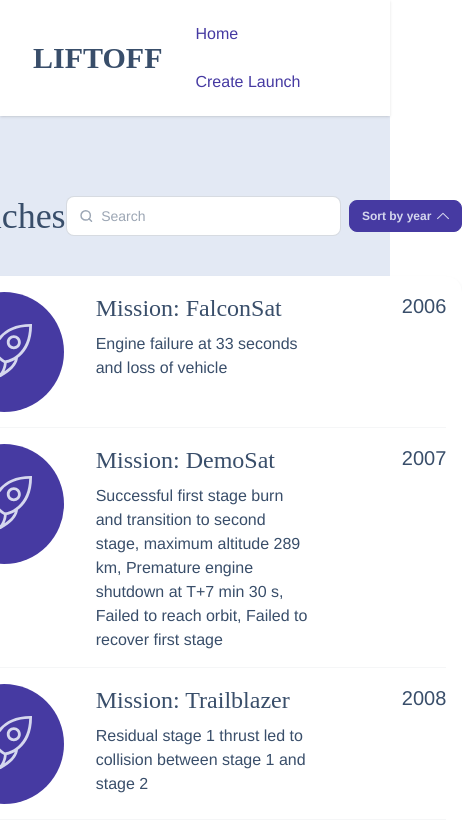
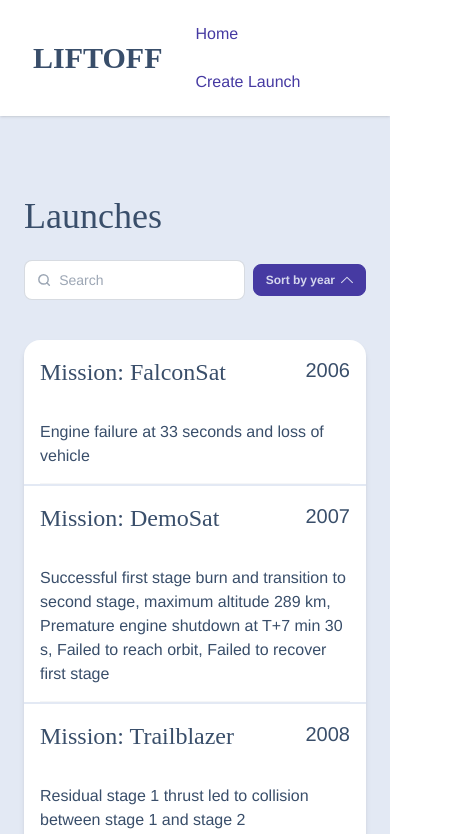
Before and after one commit to allisonhamelin/liftoff, a Vue app: page / in a window 390 px wide. Shown: the top 834 px of the page, 462 px wide, since content can reach past the window. Built offline with nearby package versions, Linux system fonts and the light colour scheme; the HTML template or start-up script is replaced by a standard one.

Commit message:
Improve responsiveness of Home and Launch views

```diff
--- /dev/null
+++ b/src/components/RocketImage.vue
@@ -0,0 +1,14 @@
+<template>
+  <div class="bg-secondary rounded-full size-22 sm:size-30 flex justify-center items-center">
+    <IconRocket class="size-10 sm:size-14 text-secondary-content" />
+  </div>
+</template>
+
+<script lang="ts">
+import { defineComponent } from 'vue'
+import IconRocket from '@/components/icons/IconRocket.vue'
+
+export default defineComponent({
+  components: { IconRocket },
+})
+</script>
--- a/src/views/CreateLaunchView.vue
+++ b/src/views/CreateLaunchView.vue
@@ -63,14 +63,20 @@
                   @input="onChange"
                 />
               </fieldset>
-              <div class="flex justify-end gap-6 items-center mt-4">
-                <span v-if="success" class="text-success flex text-base items-center gap-2">
-                  Added <IconCheck class="size-4" />
-                </span>
-                <button class="btn btn-secondary w-40" type="submit" :disabled="busy">
-                  Submit
+              <div class="flex justify-end items-center mt-4">
+                <!-- <button class="btn btn-secondary w-40" :disabled="busy" @click="resetForm">
+                  Cancel
                   <span v-if="busy" class="loading loading-spinner" />
-                </button>
+                </button> -->
+                <div class="flex gap-6">
+                  <span v-if="success" class="text-success flex text-base items-center gap-2">
+                    Added <IconCheck class="size-4" />
+                  </span>
+                  <button class="btn btn-primary w-40" type="submit" :disabled="busy">
+                    Submit
+                    <span v-if="busy" class="loading loading-spinner" />
+                  </button>
+                </div>
               </div>
             </form>
           </div>
--- a/src/views/HomeView.vue
+++ b/src/views/HomeView.vue
@@ -1,10 +1,10 @@
 <template>
   <BaseLayout>
     <div class="w-[1280px] flex flex-col py-20 h-full">
-      <div class="flex justify-between mb-10">
+      <div class="flex justify-between mb-10 gap-x-10 gap-y-6 flex-wrap">
         <h1 class="text-4xl">Launches</h1>
         <div class="flex gap-2 items-center">
-          <label class="input w-80">
+          <label class="input w-60 md:w-80">
             <IconSearch class="size-4" />
             <input type="search" placeholder="Search" @input="onSearch" />
           </label>
@@ -18,21 +18,19 @@
         </div>
       </div>
       <ul class="list bg-base-100 rounded-box shadow-md">
-        <li v-for="item in launchesInView" :key="item.id">
-          <RouterLink :to="`/launches/${item.id}`" class="list-row grid-cols-[3fr_1fr]">
-            <div class="flex gap-8">
-              <div
-                class="bg-secondary rounded-full size-30 flex justify-center items-center shrink-0"
-              >
-                <IconRocket class="size-14 text-secondary-content" />
+        <li
+          v-for="item in launchesInView"
+          :key="item.id"
+          class="not-last:[&_a]:rounded-b-none not-last:[&_a]:border-b-2 not-last:[&_a]:border-base-300"
+        >
+          <RouterLink :to="`/launches/${item.id}`" class="list-row flex flex-row">
+            <RocketImage class="hidden md:flex shrink-0" />
+            <div class="flex flex-col w-full">
+              <div class="flex justify-between w-full mb-6 md:mb-4 gap-4">
+                <h2 class="text-2xl mb-2">Mission: {{ item.mission_name || item.id }}</h2>
+                <p class="text-xl shrink-0">{{ item.launch_year }}</p>
               </div>
-              <div class="flex flex-col">
-                <h2 class="text-2xl mb-2">Mission: {{ item.mission_name || item.id }}</h2>
-                <p class="text-base font-light">{{ item.details }}</p>
-              </div>
-            </div>
-            <div class="flex flex-col items-end justify-between">
-              <p class="text-xl">{{ item.launch_year }}</p>
+              <p class="text-base font-light">{{ item.details }}</p>
             </div>
           </RouterLink>
         </li>
@@ -46,8 +44,8 @@
 import { defineComponent } from 'vue'
 import BaseLayout from '@/components/layout/BaseLayout.vue'
 import IconArrowDown from '@/components/icons/IconChevronDown.vue'
-import IconRocket from '@/components/icons/IconRocket.vue'
 import IconSearch from '@/components/icons/IconSearch.vue'
+import RocketImage from '@/components/RocketImage.vue'
 import ScrollTrigger from '@/components/ScrollTrigger.vue'
 import payloadJson from '@/Payload.json'
 import type { Launch, Launches } from '@/types'
@@ -65,8 +63,8 @@ export default defineComponent({
   components: {
     BaseLayout,
     IconArrowDown,
-    IconRocket,
     IconSearch,
+    RocketImage,
     ScrollTrigger,
   },
   setup() {
--- a/src/views/LaunchView.vue
+++ b/src/views/LaunchView.vue
@@ -8,10 +8,10 @@
             <h1 class="text-5xl">{{ launch?.mission_name }}</h1>
           </div>
           <div class="flex gap-4">
-            <RouterLink class="btn hidden lg:flex btn-secondary btn-md" to="/">
+            <RouterLink class="btn hidden md:flex btn-secondary btn-md" to="/">
               <IconArrowLeft class="size-6" /><span class=""> Back to launches</span>
             </RouterLink>
-            <RouterLink class="btn btn-circle btn-secondary btn-md lg:hidden" to="/">
+            <RouterLink class="btn btn-circle btn-secondary btn-md md:hidden" to="/">
               <IconArrowLeft class="size-6" />
             </RouterLink>
             <a
@@ -33,11 +33,7 @@
                 <h2 class="card-title mb-4">Rocket</h2>
                 <p class="text-2xl md:text-3xl grow-0">{{ launch?.rocket.rocket_name }}</p>
               </div>
-              <div
-                class="bg-secondary rounded-full size-22 sm:size-30 flex justify-center items-center"
-              >
-                <IconRocket class="size-10 sm:size-14 text-secondary-content" />
-              </div>
+              <RocketImage />
             </div>
           </div>
           <div class="card card-border min-h-42 md:h-auto bg-base-100 w-full">
@@ -63,7 +59,7 @@ import { defineComponent } from 'vue'
 import BaseLayout from '@/components/layout/BaseLayout.vue'
 import IconArrowLeft from '@/components/icons/IconArrowLeft.vue'
 import IconExternal from '@/components/icons/IconExternal.vue'
-import IconRocket from '@/components/icons/IconRocket.vue'
+import RocketImage from '@/components/RocketImage.vue'
 import type { Launch, Launches } from '@/types.ts'
 
 interface LaunchViewData {
@@ -71,7 +67,7 @@ interface LaunchViewData {
 }
 
 export default defineComponent({
-  components: { BaseLayout, IconArrowLeft, IconExternal, IconRocket },
+  components: { BaseLayout, IconArrowLeft, IconExternal, RocketImage },
   props: {
     id: String,
   },
```
